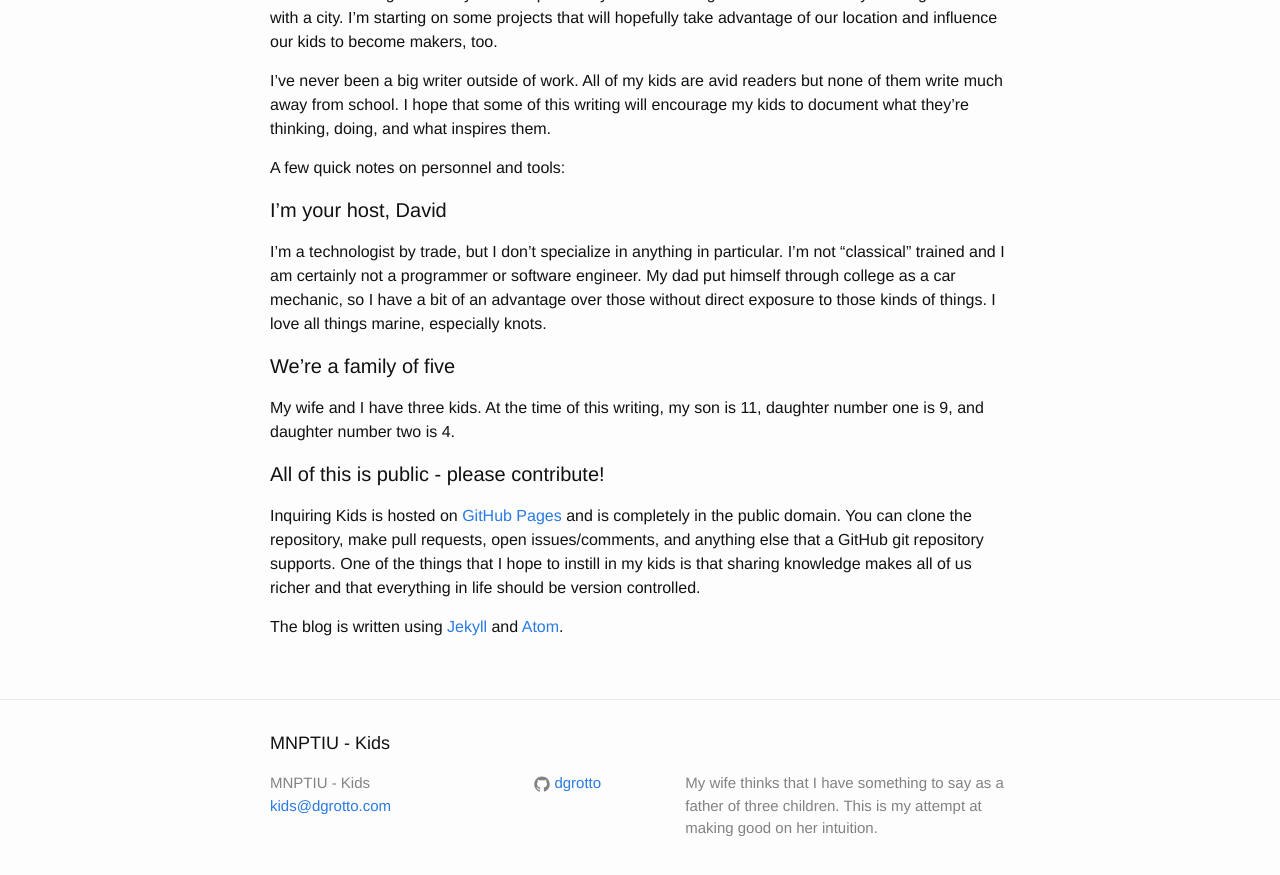
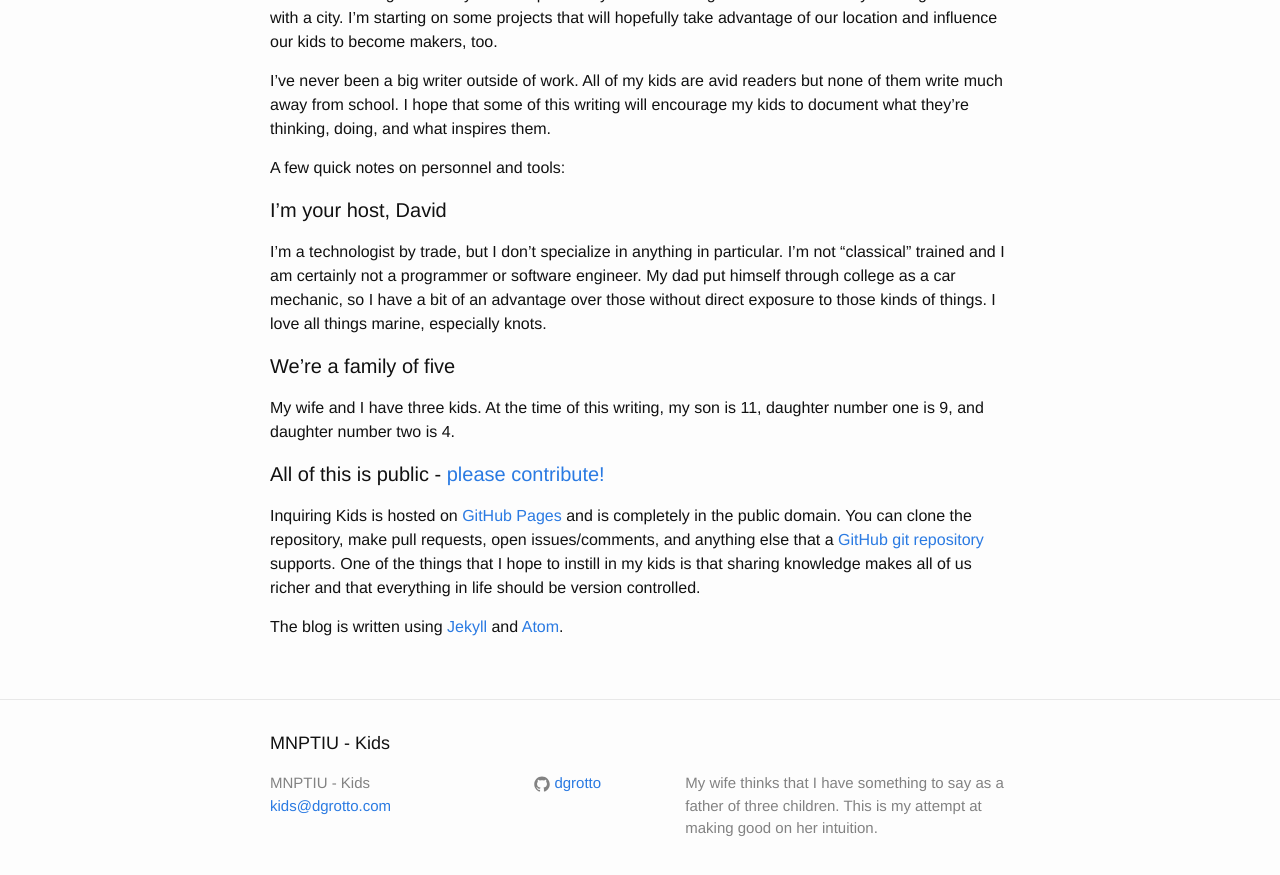
Before and after one commit to dgrotto/growingcitykids, a Jekyll site: the page built from _posts/2014-10-25-beginning.md, in a window 1280 px wide and 900 px high, scrolled down 575 px. Shown: the top 875 px of the window. Built offline with Jekyll 4.4.1, drawn with Linux system fonts in a browser that asks for light colours; part of the change alters nothing that is shown.

Commit message:
Links to repo

```diff
--- a/_posts/2014-10-25-beginning.md
+++ b/_posts/2014-10-25-beginning.md
@@ -24,8 +24,8 @@ I'm a technologist by trade, but I don't specialize in anything in particular. I
 
 My wife and I have three kids. At the time of this writing, my son is 11, daughter number one is 9, and daughter number two is 4.
 
-#### All of this is public - please contribute!
+#### All of this is public - [please contribute!](https://github.com/dgrotto/kids)
 
-Inquiring Kids is hosted on [GitHub Pages](https://pages.github.com/) and is completely in the public domain. You can clone the repository, make pull requests, open issues/comments, and anything else that a GitHub git repository supports. One of the things that I hope to instill in my kids is that sharing knowledge makes all of us richer and that everything in life should be version controlled.
+Inquiring Kids is hosted on [GitHub Pages](https://pages.github.com/) and is completely in the public domain. You can clone the repository, make pull requests, open issues/comments, and anything else that a [GitHub git repository](https://github.com/dgrotto/kids) supports. One of the things that I hope to instill in my kids is that sharing knowledge makes all of us richer and that everything in life should be version controlled.
 
 The blog is written using [Jekyll](http://jekyllrb.com/) and [Atom](https://atom.io/).
```
